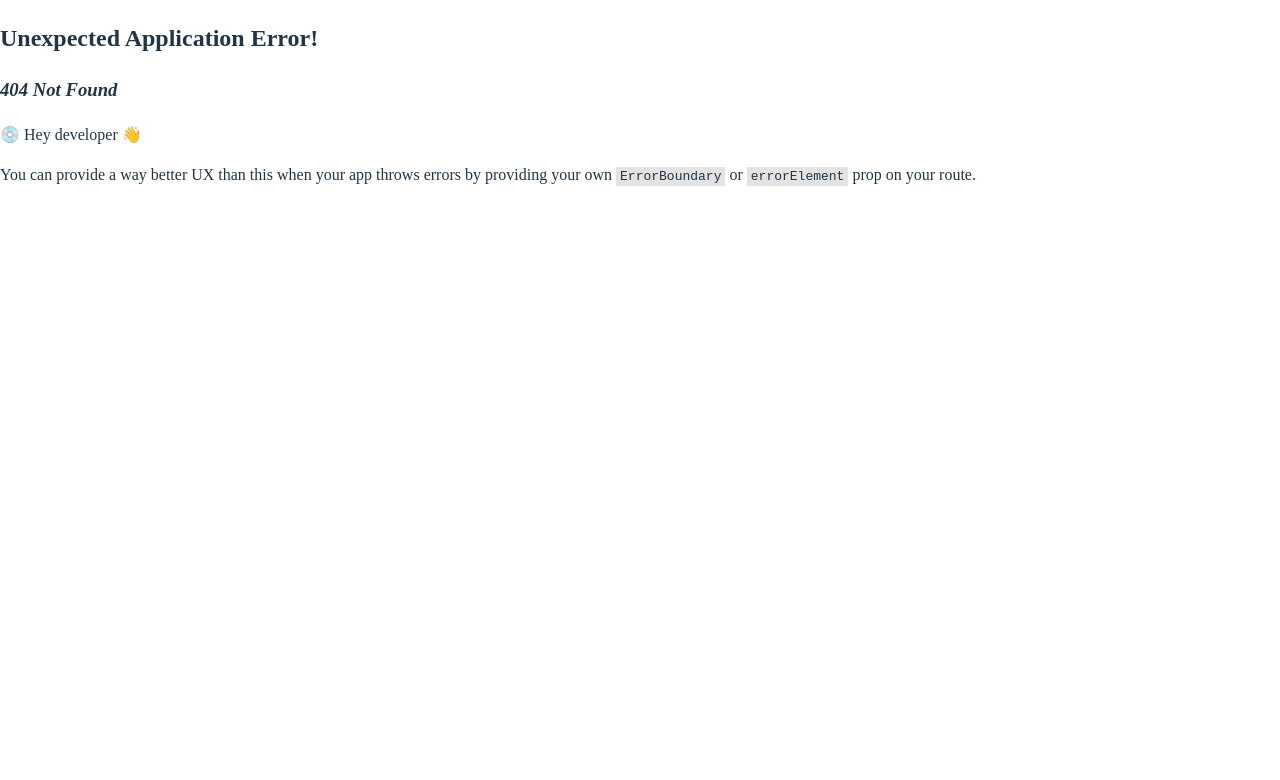
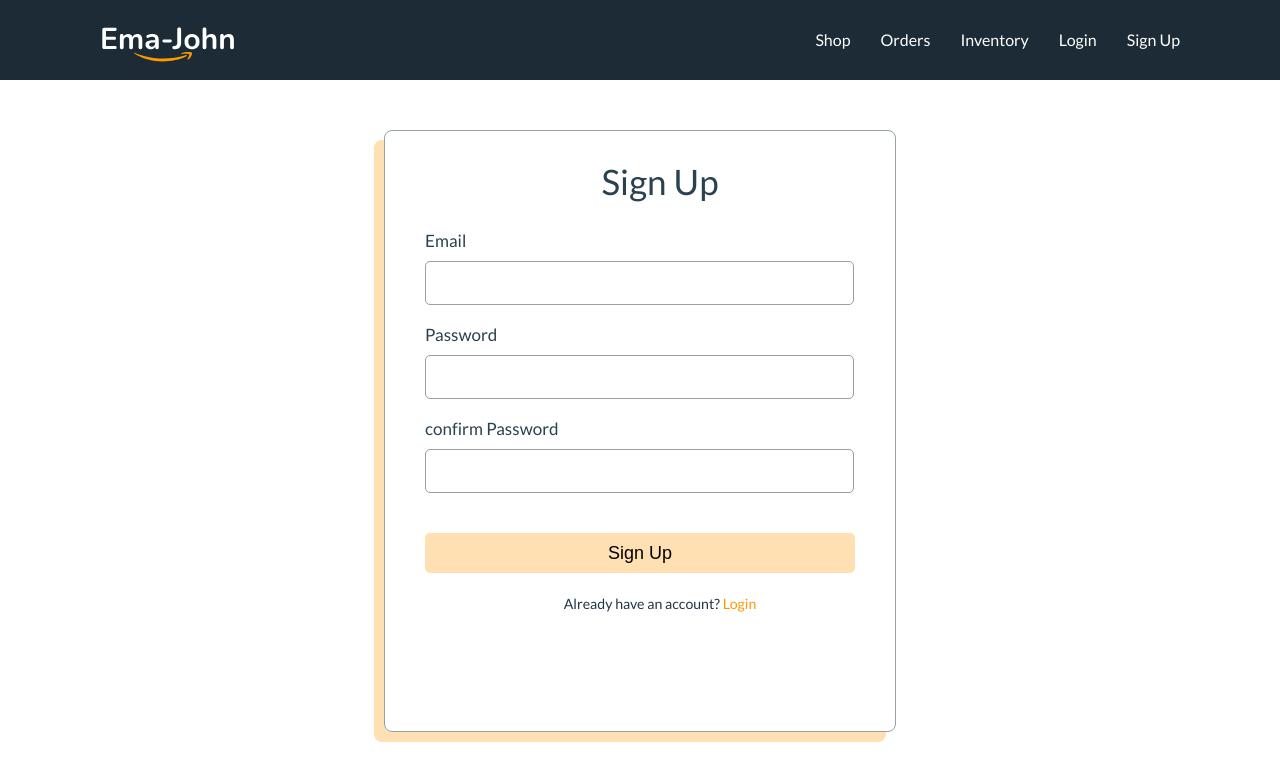
Before and after one commit to nusratneela27/ema-john-simple-website, a React (Vite) app: page /signUp in a window 1280 px wide. Before the commit this address had no page. Shown: the top 780 px of the page. Built offline with nearby package versions, Linux system fonts and the light colour scheme.

Commit message:
AuthProvider added

```diff
--- a/package.json
+++ b/package.json
@@ -12,6 +12,7 @@
     "@fortawesome/fontawesome-svg-core": "^6.3.0",
     "@fortawesome/free-solid-svg-icons": "^6.3.0",
     "@fortawesome/react-fontawesome": "^0.2.0",
+    "firebase": "^9.20.0",
     "localforage": "^1.10.0",
     "match-sorter": "^6.3.1",
     "react": "^18.2.0",
--- /dev/null
+++ b/src/__steps_.js
@@ -0,0 +1,3 @@
+/**
+ *
+ * */
--- a/src/components/Header/Header.jsx
+++ b/src/components/Header/Header.jsx
@@ -1,9 +1,16 @@
-import React from 'react';
+import React, { useContext } from 'react';
 import './Header.css'
 import logo from '../../images/Logo.svg';
 import { Link } from 'react-router-dom';
+import { AuthContext } from '../Providers/AuthProvider';
 
 const Header = () => {
+    const { user, logOut } = useContext(AuthContext)
+
+    const handleLogOut = () => {
+
+    }
+
     return (
         <nav className='header'>
             <img src={logo} alt="" />
@@ -12,6 +19,13 @@
                 <Link to="/orders">Orders</Link>
                 <Link to="/inventory">Inventory</Link>
                 <Link to="/login">Login</Link>
+                <Link to="/signUp">Sign Up</Link>
+                {
+                    user &&
+                    <span>welcome{user.email}
+                        <button onClick={handleLogOut}>Sign Out</button>
+                    </span>
+                }
             </div>
         </nav>
     );
--- /dev/null
+++ b/src/components/Login/Login.css
@@ -0,0 +1,71 @@
+.form-container {
+    width: 470px;
+    height: 600px;
+    margin: 50px auto;
+    border: 1px solid #95A0A7;
+    border-radius: 8px;
+    padding-left: 40px;
+    box-shadow: -10px 10px #FFE0B3;
+}
+
+.form-container p {
+    text-align: center;
+    font-size: 17px;
+}
+
+.link {
+    color: #FF9900;
+    text-decoration: none;
+}
+
+.form-title {
+    font-family: 'Lato';
+    font-style: normal;
+    font-weight: 400;
+    font-size: 35px;
+    line-height: 42px;
+    letter-spacing: 0.0025em;
+    color: #2A414F;
+    text-align: center;
+}
+
+.form-control {
+    margin-bottom: 20px;
+}
+
+.form-control label {
+    display: block;
+    font-size: 17px;
+    line-height: 20px;
+    letter-spacing: 0.0015em;
+    color: #2A414F;
+    margin-bottom: 10px;
+}
+
+.form-control input {
+    width: 415px;
+    height: 40px;
+    border: 1px solid #95A0A7;
+    border-radius: 5px;
+    color: black;
+    background-color: white;
+    font-size: 1.2em;
+    padding-left: 10px;
+}
+
+.btn-submit {
+    width: 430px;
+    height: 40px;
+    color: black;
+    background: rgba(255, 153, 0, 0.3);
+    border-radius: 5px;
+    border: none;
+    margin-top: 20px;
+    font-size: 18px;
+    line-height: 25px;
+    letter-spacing: 0.0015em;
+}
+
+.btn-submit:hover {
+    background: rgba(255, 153, 0, 0.6);
+}
--- a/src/components/Login/Login.jsx
+++ b/src/components/Login/Login.jsx
@@ -1,9 +1,45 @@
-import React from 'react';
+import React, { useContext } from 'react';
+import './Login.css'
+import { Link } from 'react-router-dom';
+import { AuthContext } from '../Providers/AuthProvider';
 
 const Login = () => {
+    const { signIn } = useContext(AuthContext);
+
+    const handleLogIn = event => {
+        event.preventDefault();
+
+        const form = event.target;
+        const email = form.email.value;
+        const password = form.password.value;
+        console.log(email, password);
+
+        signIn(email, password)
+            .then(result => {
+                const loggedUser = result.user;
+                console.log(loggedUser);
+                form.reset();
+            })
+            .catch(error => {
+                console.log(error);
+            })
+    }
+
     return (
-        <div>
-            <h2>this is login</h2>
+        <div className='form-container'>
+            <h2 className='form-title'>Login</h2>
+            <form onSubmit={handleLogIn}>
+                <div className='form-control'>
+                    <label htmlFor="Email">Email</label>
+                    <input type="email" name="email" id="" required />
+                </div>
+                <div className='form-control'>
+                    <label htmlFor="password">Password</label>
+                    <input type="password" name="password" id="" required />
+                </div>
+                <input className='btn-submit' type="submit" value="Login" />
+            </form>
+            <p><small>New to Ema-john? <Link className='link' to="/signup">Create New Account</Link></small></p>
         </div>
     );
 };
--- /dev/null
+++ b/src/components/Providers/AuthProvider.jsx
@@ -0,0 +1,38 @@
+import React, { createContext, useState } from 'react';
+import { createUserWithEmailAndPassword, getAuth, signInWithEmailAndPassword, signOut } from "firebase/auth";
+import app from '../../firebase/firebase.config';
+
+export const AuthContext = createContext(null)
+
+const auth = getAuth(app);
+
+const AuthProvider = ({ children }) => {
+    const [user, setUser] = useState(null);
+
+    const createUser = (email, password) => {
+        return createUserWithEmailAndPassword(auth, email, password);
+    }
+
+    const signIn = (email, password) => {
+        return signInWithEmailAndPassword(auth, email, password);
+    }
+
+    const logOut = () => {
+        return signOut(auth);
+    }
+
+    const authInfo = {
+        user,
+        createUser,
+        signIn,
+        logOut
+    }
+
+    return (
+        <AuthContext.Provider value={authInfo}>
+            {children}
+        </AuthContext.Provider>
+    );
+};
+
+export default AuthProvider;
--- /dev/null
+++ b/src/components/SignUp/SignUp.css
@@ -0,0 +1,3 @@
+.text-error {
+    color: rgb(174, 70, 70);
+}
--- /dev/null
+++ b/src/components/SignUp/SignUp.jsx
@@ -0,0 +1,64 @@
+import React, { useContext, useState } from 'react';
+import './SignUp.css'
+import { Link } from 'react-router-dom';
+import { AuthContext } from '../Providers/AuthProvider';
+
+const SignUp = () => {
+    const [error, setError] = useState('');
+    const { createUser } = useContext(AuthContext)
+
+    const handleSignUp = event => {
+        event.preventDefault();
+
+        const form = event.target;
+        const email = form.email.value;
+        const password = form.password.value;
+        const confirm = form.confirm.value;
+        console.log(email, password, confirm);
+
+        setError('');
+        if (password !== confirm) {
+            setError('Your password did not match')
+            return;
+        }
+        else if (password.length < 6) {
+            setError('password must be 6 characters or longer')
+        }
+
+        createUser(email, password)
+            .then(result => {
+                const loggedUser = result.user;
+                console.log(loggedUser);
+            })
+            .catch(error => {
+                console.log(error);
+                setError(error.message)
+            })
+
+    }
+
+    return (
+        <div className='form-container'>
+            <h2 className='form-title'>Sign Up</h2>
+            <form onSubmit={handleSignUp}>
+                <div className='form-control'>
+                    <label htmlFor="Email">Email</label>
+                    <input type="email" name="email" id="" required />
+                </div>
+                <div className='form-control'>
+                    <label htmlFor="password">Password</label>
+                    <input type="password" name="password" id="" required />
+                </div>
+                <div className='form-control'>
+                    <label htmlFor="confirm">confirm Password</label>
+                    <input type="password" name="confirm" id="" required />
+                </div>
+                <input className='btn-submit' type="submit" value="Sign Up" />
+            </form>
+            <p><small>Already have an account? <Link className='link' to="/login">Login</Link></small></p>
+            <p className='text-error'>{error}</p>
+        </div>
+    );
+};
+
+export default SignUp;
--- /dev/null
+++ b/src/firebase/firebase.config.js
@@ -0,0 +1,18 @@
+// Import the functions you need from the SDKs you need
+import { initializeApp } from "firebase/app";
+// TODO: Add SDKs for Firebase products that you want to use
+// https://firebase.google.com/docs/web/setup#available-libraries
+
+// Your web app's Firebase configuration
+const firebaseConfig = {
+    apiKey: "AIzaSyBMIiph3_MABhz7D2eeoHxtnOY6NoSvbWM",
+    authDomain: "ema-john-with-firebase-a-913a7.firebaseapp.com",
+    projectId: "ema-john-with-firebase-a-913a7",
+    storageBucket: "ema-john-with-firebase-a-913a7.appspot.com",
+    messagingSenderId: "522432436191",
+    appId: "1:522432436191:web:c5340715fc476156e5166a"
+};
+
+// Initialize Firebase
+const app = initializeApp(firebaseConfig);
+export default app;
--- a/src/index.css
+++ b/src/index.css
@@ -1,4 +1,7 @@
+@import url('https://fonts.googleapis.com/css2?family=Lato:ital,wght@0,400;0,700;1,400&display=swap');
+
 :root {
+  font-family: 'Lato', sans-serif;
   line-height: 1.5;
   font-weight: 400;
 
@@ -32,7 +35,7 @@
   font-size: 1em;
   font-weight: 500;
   font-family: inherit;
-  background-color: #1a1a1a;
+  background-color: white;
   cursor: pointer;
   transition: border-color 0.25s;
 }
```
Also changed, not shown: src/main.jsx (+9 -1 lines), 2 other files (tests, documents, lock files or other folders).
